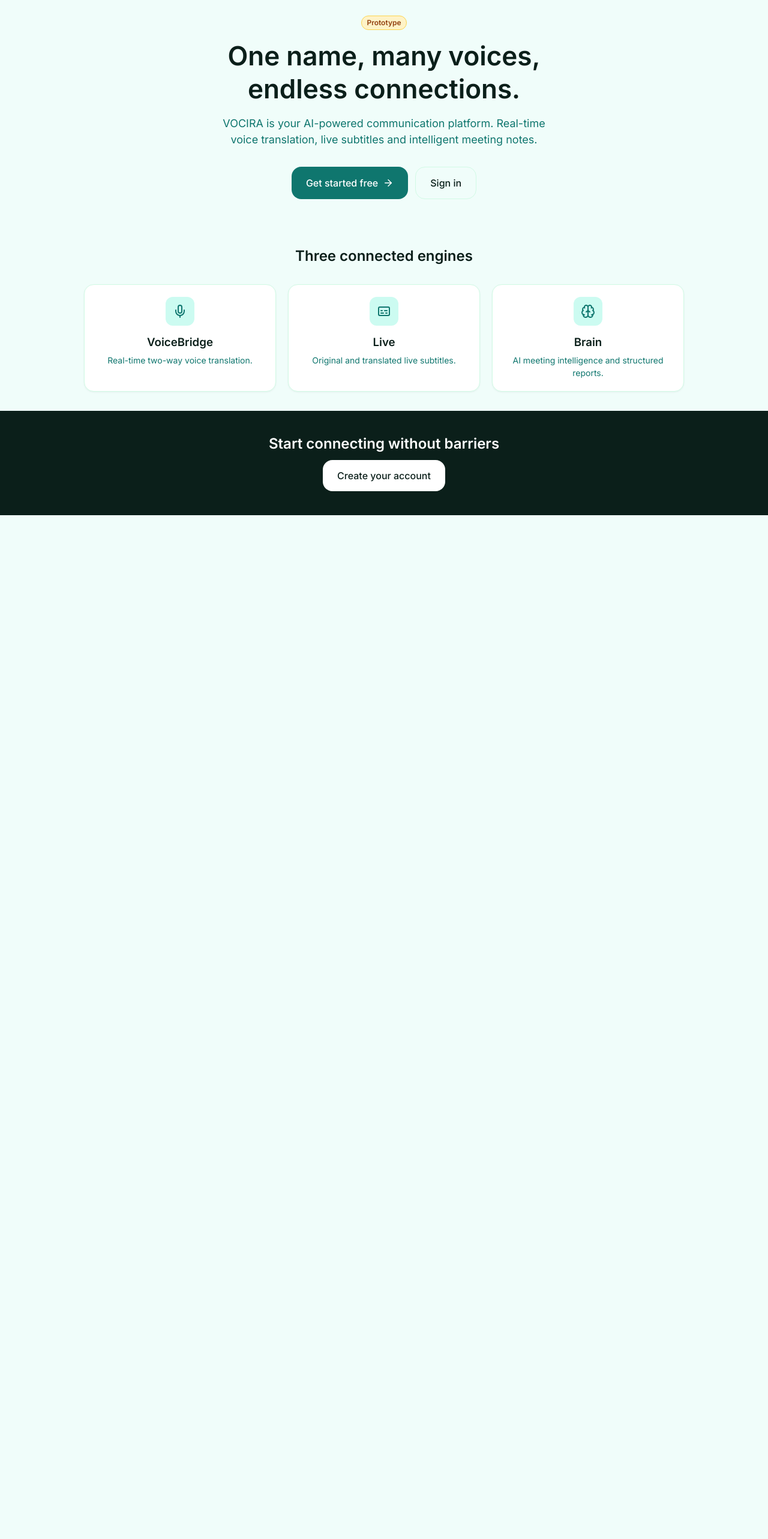
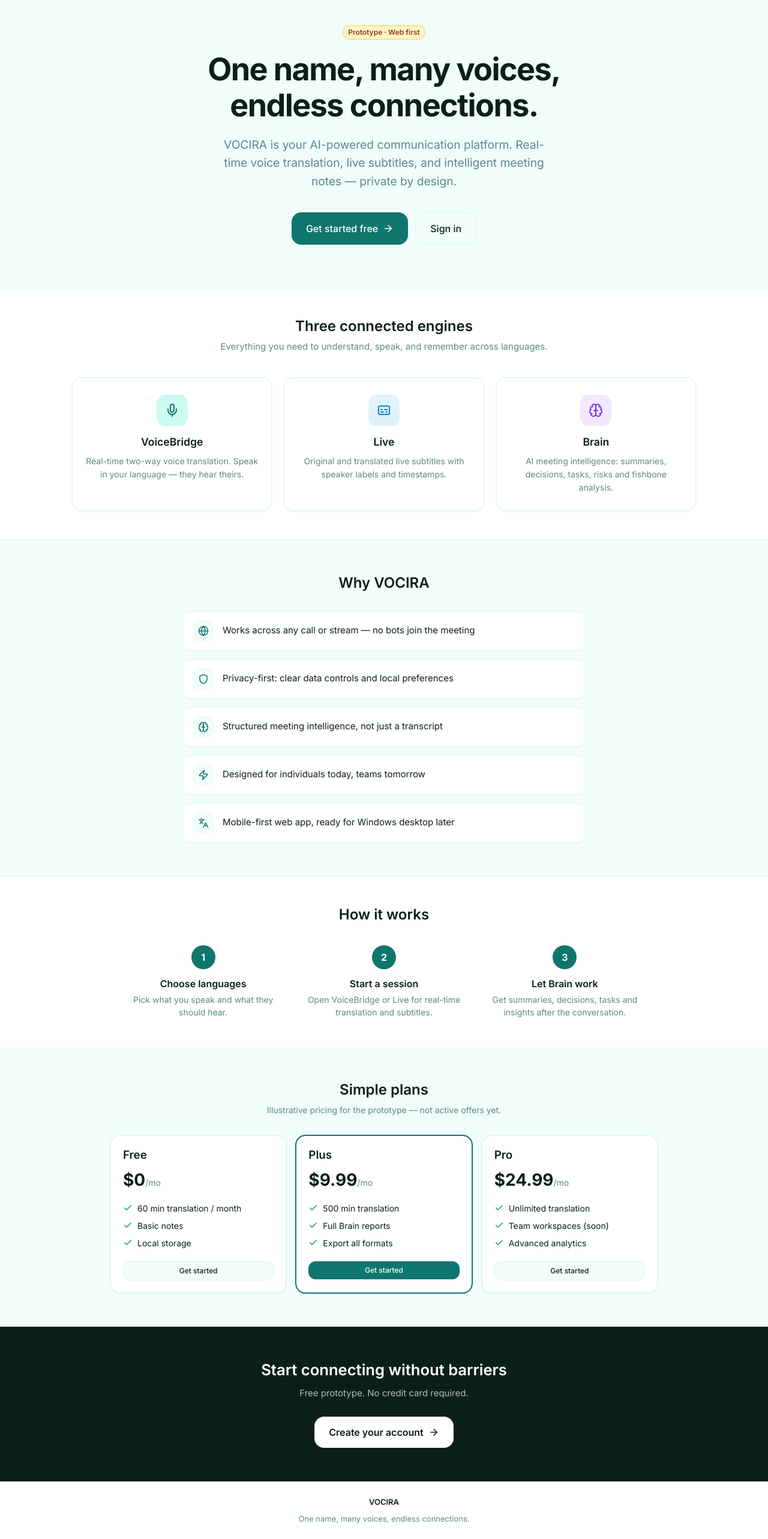
Before and after one commit to axionwave123/vocira, a React (Vite) app: page / in a window 1280 px wide. Shown: the part 87-2653 px from the top of the page at 60% size. Before the commit the page ends 946 px from the top, so only its background shows below. Built offline with nearby package versions, Linux system fonts and the light colour scheme.

Commit message:
Redesign public website: premium Landing page, clearer product story, stronger CTAs

```diff
--- a/src/layouts/PublicLayout.tsx
+++ b/src/layouts/PublicLayout.tsx
@@ -1,17 +1,28 @@
-import { Outlet, Link } from 'react-router-dom'
+import { Outlet, Link, useLocation } from 'react-router-dom'
 
 export default function PublicLayout() {
+  const location = useLocation()
+  const isLanding = location.pathname === '/'
+
   return (
     <div className="public-layout">
       <header className="public-header">
         <Link to="/" style={{ textDecoration: 'none' }}>
-          <span className="sidebar-logo" style={{ color: 'var(--color-deep-navy)' }}>
+          <span style={{
+            fontSize: '1.25rem',
+            fontWeight: 700,
+            letterSpacing: '-0.02em',
+            color: 'var(--color-deep-navy)'
+          }}>
             VOCIRA
           </span>
         </Link>
-        <div style={{ display: 'flex', gap: '12px', alignItems: 'center' }}>
+        <div style={{ display: 'flex', gap: 10, alignItems: 'center' }}>
+          {!isLanding && (
+            <Link to="/" className="btn btn-ghost btn-sm">Home</Link>
+          )}
           <Link to="/auth/signin" className="btn btn-ghost btn-sm">Sign in</Link>
-          <Link to="/auth/signup" className="btn btn-primary btn-sm">Get started</Link>
+          <Link to="/onboarding" className="btn btn-primary btn-sm">Get started</Link>
         </div>
       </header>
       <main className="public-content">
--- a/src/pages/LandingPage.tsx
+++ b/src/pages/LandingPage.tsx
@@ -1,48 +1,233 @@
 import { Link } from 'react-router-dom'
-import { Mic, Captions, Brain, ArrowRight } from 'lucide-react'
+import { Mic, Captions, Brain, ArrowRight, Check, Globe, Shield, Zap, Languages } from 'lucide-react'
 
 export default function LandingPage() {
   return (
-    <div>
-      <section style={{ padding: '48px 24px', textAlign: 'center', maxWidth: 800, margin: '0 auto' }}>
-        <div className="demo-label" style={{ marginBottom: 16 }}>Prototype</div>
-        <h1 style={{ fontSize: 'clamp(1.75rem, 5vw, 2.75rem)', marginBottom: 16 }}>
+    <div style={{ background: 'var(--color-bg)' }}>
+      {/* Hero */}
+      <section style={{
+        padding: '64px 24px 72px',
+        textAlign: 'center',
+        maxWidth: 880,
+        margin: '0 auto'
+      }}>
+        <div className="demo-label" style={{ marginBottom: 20, display: 'inline-flex' }}>
+          Prototype · Web first
+        </div>
+        <h1 style={{
+          fontSize: 'clamp(2rem, 5.5vw, 3.25rem)',
+          fontWeight: 700,
+          lineHeight: 1.15,
+          letterSpacing: '-0.03em',
+          color: 'var(--color-deep-navy)',
+          marginBottom: 20
+        }}>
           One name, many voices,<br />endless connections.
         </h1>
-        <p style={{ fontSize: '1.125rem', color: 'var(--color-text-secondary)', marginBottom: 32, maxWidth: 560, marginLeft: 'auto', marginRight: 'auto' }}>
-          VOCIRA is your AI-powered communication platform. Real-time voice translation, live subtitles and intelligent meeting notes.
+        <p style={{
+          fontSize: 'clamp(1rem, 2.5vw, 1.2rem)',
+          color: 'var(--color-text-muted)',
+          maxWidth: 540,
+          margin: '0 auto 36px',
+          lineHeight: 1.6
+        }}>
+          VOCIRA is your AI-powered communication platform.
+          Real-time voice translation, live subtitles, and intelligent meeting notes — private by design.
         </p>
         <div style={{ display: 'flex', gap: 12, justifyContent: 'center', flexWrap: 'wrap' }}>
-          <Link to="/onboarding" className="btn btn-primary btn-lg">Get started free <ArrowRight size={18} /></Link>
-          <Link to="/auth/signin" className="btn btn-secondary btn-lg">Sign in</Link>
+          <Link to="/onboarding" className="btn btn-primary btn-lg">
+            Get started free <ArrowRight size={18} />
+          </Link>
+          <Link to="/auth/signin" className="btn btn-secondary btn-lg">
+            Sign in
+          </Link>
         </div>
       </section>
-      <section style={{ padding: '32px 24px', background: 'var(--color-very-pale-blue)' }}>
-        <div style={{ maxWidth: 1000, margin: '0 auto' }}>
-          <h2 style={{ textAlign: 'center', marginBottom: 32 }}>Three connected engines</h2>
+
+      {/* Three engines */}
+      <section style={{ padding: '48px 24px', background: 'var(--color-surface)', borderTop: '1px solid var(--color-border)', borderBottom: '1px solid var(--color-border)' }}>
+        <div style={{ maxWidth: 1040, margin: '0 auto' }}>
+          <h2 style={{ textAlign: 'center', fontSize: '1.5rem', marginBottom: 8, color: 'var(--color-deep-navy)' }}>
+            Three connected engines
+          </h2>
+          <p style={{ textAlign: 'center', color: 'var(--color-text-muted)', marginBottom: 40, fontSize: 15 }}>
+            Everything you need to understand, speak, and remember across languages.
+          </p>
           <div style={{ display: 'grid', gridTemplateColumns: 'repeat(auto-fit, minmax(260px, 1fr))', gap: 20 }}>
             {[
-              { icon: Mic, title: 'VoiceBridge', desc: 'Real-time two-way voice translation.' },
-              { icon: Captions, title: 'Live', desc: 'Original and translated live subtitles.' },
-              { icon: Brain, title: 'Brain', desc: 'AI meeting intelligence and structured reports.' },
+              {
+                icon: Mic,
+                title: 'VoiceBridge',
+                desc: 'Real-time two-way voice translation. Speak in your language — they hear theirs.',
+                color: '#0F766E',
+                bg: '#CCFBF1'
+              },
+              {
+                icon: Captions,
+                title: 'Live',
+                desc: 'Original and translated live subtitles with speaker labels and timestamps.',
+                color: '#0284C7',
+                bg: '#E0F2FE'
+              },
+              {
+                icon: Brain,
+                title: 'Brain',
+                desc: 'AI meeting intelligence: summaries, decisions, tasks, risks and fishbone analysis.',
+                color: '#7C3AED',
+                bg: '#F3E8FF'
+              },
             ].map((e) => (
-              <div key={e.title} className="card">
-                <div className="card-body" style={{ textAlign: 'center' }}>
-                  <div style={{ width: 48, height: 48, borderRadius: 12, background: 'var(--color-pale-blue)', display: 'flex', alignItems: 'center', justifyContent: 'center', margin: '0 auto 16px' }}>
-                    <e.icon size={24} color="var(--color-royal-blue)" />
+              <div key={e.title} className="card" style={{ height: '100%' }}>
+                <div className="card-body" style={{ textAlign: 'center', padding: '28px 20px' }}>
+                  <div style={{
+                    width: 52, height: 52, borderRadius: 14,
+                    background: e.bg,
+                    display: 'flex', alignItems: 'center', justifyContent: 'center',
+                    margin: '0 auto 16px'
+                  }}>
+                    <e.icon size={24} color={e.color} />
                   </div>
-                  <h3 style={{ marginBottom: 8 }}>{e.title}</h3>
-                  <p style={{ fontSize: '0.875rem' }}>{e.desc}</p>
+                  <h3 style={{ marginBottom: 10, fontSize: '1.1rem' }}>{e.title}</h3>
+                  <p style={{ fontSize: 14, color: 'var(--color-text-muted)', lineHeight: 1.55 }}>{e.desc}</p>
                 </div>
               </div>
             ))}
           </div>
         </div>
       </section>
-      <section style={{ padding: '40px 24px', textAlign: 'center', background: 'var(--color-deep-navy)', color: 'white' }}>
-        <h2 style={{ color: 'white', marginBottom: 12 }}>Start connecting without barriers</h2>
-        <Link to="/onboarding" className="btn btn-primary btn-lg" style={{ background: 'white', color: 'var(--color-deep-navy)' }}>Create your account</Link>
+
+      {/* Benefits */}
+      <section style={{ padding: '56px 24px', maxWidth: 720, margin: '0 auto' }}>
+        <h2 style={{ textAlign: 'center', fontSize: '1.5rem', marginBottom: 32, color: 'var(--color-deep-navy)' }}>
+          Why VOCIRA
+        </h2>
+        <ul style={{ display: 'grid', gap: 14 }}>
+          {[
+            { icon: Globe, text: 'Works across any call or stream — no bots join the meeting' },
+            { icon: Shield, text: 'Privacy-first: clear data controls and local preferences' },
+            { icon: Brain, text: 'Structured meeting intelligence, not just a transcript' },
+            { icon: Zap, text: 'Designed for individuals today, teams tomorrow' },
+            { icon: Languages, text: 'Mobile-first web app, ready for Windows desktop later' },
+          ].map((b) => (
+            <li key={b.text} style={{
+              display: 'flex', gap: 14, alignItems: 'flex-start',
+              padding: '14px 16px',
+              background: 'var(--color-surface)',
+              border: '1px solid var(--color-border)',
+              borderRadius: 'var(--radius-md)'
+            }}>
+              <div style={{
+                width: 36, height: 36, borderRadius: 10,
+                background: 'var(--color-very-pale-blue)',
+                display: 'flex', alignItems: 'center', justifyContent: 'center',
+                flexShrink: 0
+              }}>
+                <b.icon size={18} color="var(--color-royal-blue)" />
+              </div>
+              <span style={{ fontSize: 15, color: 'var(--color-deep-navy)', paddingTop: 6 }}>{b.text}</span>
+            </li>
+          ))}
+        </ul>
       </section>
+
+      {/* How it works */}
+      <section style={{ padding: '48px 24px', background: 'var(--color-surface)', borderTop: '1px solid var(--color-border)' }}>
+        <div style={{ maxWidth: 880, margin: '0 auto' }}>
+          <h2 style={{ textAlign: 'center', fontSize: '1.5rem', marginBottom: 36, color: 'var(--color-deep-navy)' }}>
+            How it works
+          </h2>
+          <div style={{ display: 'grid', gridTemplateColumns: 'repeat(auto-fit, minmax(200px, 1fr))', gap: 24 }}>
+            {[
+              { step: '1', title: 'Choose languages', desc: 'Pick what you speak and what they should hear.' },
+              { step: '2', title: 'Start a session', desc: 'Open VoiceBridge or Live for real-time translation and subtitles.' },
+              { step: '3', title: 'Let Brain work', desc: 'Get summaries, decisions, tasks and insights after the conversation.' },
+            ].map((s) => (
+              <div key={s.step} style={{ textAlign: 'center' }}>
+                <div style={{
+                  width: 40, height: 40, borderRadius: '50%',
+                  background: 'var(--color-royal-blue)', color: 'white',
+                  display: 'flex', alignItems: 'center', justifyContent: 'center',
+                  fontWeight: 700, margin: '0 auto 14px', fontSize: 16
+                }}>{s.step}</div>
+                <h3 style={{ fontSize: '1rem', marginBottom: 6 }}>{s.title}</h3>
+                <p style={{ fontSize: 14, color: 'var(--color-text-muted)' }}>{s.desc}</p>
+              </div>
+            ))}
+          </div>
+        </div>
+      </section>
+
+      {/* Pricing preview */}
+      <section style={{ padding: '56px 24px', maxWidth: 960, margin: '0 auto' }}>
+        <h2 style={{ textAlign: 'center', fontSize: '1.5rem', marginBottom: 8, color: 'var(--color-deep-navy)' }}>
+          Simple plans
+        </h2>
+        <p style={{ textAlign: 'center', color: 'var(--color-text-muted)', marginBottom: 32, fontSize: 14 }}>
+          Illustrative pricing for the prototype — not active offers yet.
+        </p>
+        <div style={{ display: 'grid', gridTemplateColumns: 'repeat(auto-fit, minmax(240px, 1fr))', gap: 16 }}>
+          {[
+            { name: 'Free', price: '$0', features: ['60 min translation / month', 'Basic notes', 'Local storage'] },
+            { name: 'Plus', price: '$9.99', features: ['500 min translation', 'Full Brain reports', 'Export all formats'], highlight: true },
+            { name: 'Pro', price: '$24.99', features: ['Unlimited translation', 'Team workspaces (soon)', 'Advanced analytics'] },
+          ].map((p) => (
+            <div key={p.name} className="card" style={p.highlight ? { borderColor: 'var(--color-royal-blue)', boxShadow: '0 0 0 1px var(--color-royal-blue)' } : {}}>
+              <div className="card-body">
+                <h3 style={{ marginBottom: 4 }}>{p.name}</h3>
+                <div style={{ fontSize: 28, fontWeight: 700, margin: '8px 0 16px', color: 'var(--color-deep-navy)' }}>
+                  {p.price}<span style={{ fontSize: 14, fontWeight: 400, color: 'var(--color-text-muted)' }}>/mo</span>
+                </div>
+                <ul style={{ marginBottom: 20 }}>
+                  {p.features.map(f => (
+                    <li key={f} style={{ display: 'flex', gap: 8, alignItems: 'flex-start', marginBottom: 8, fontSize: 14 }}>
+                      <Check size={16} color="var(--color-success)" style={{ flexShrink: 0, marginTop: 2 }} />
+                      <span>{f}</span>
+                    </li>
+                  ))}
+                </ul>
+                <Link to="/onboarding" className={`btn ${p.highlight ? 'btn-primary' : 'btn-secondary'} btn-block btn-sm`}>
+                  Get started
+                </Link>
+              </div>
+            </div>
+          ))}
+        </div>
+      </section>
+
+      {/* Final CTA */}
+      <section style={{
+        padding: '56px 24px',
+        textAlign: 'center',
+        background: 'var(--color-deep-navy)',
+        color: 'white'
+      }}>
+        <h2 style={{ color: 'white', marginBottom: 12, fontSize: '1.6rem' }}>
+          Start connecting without barriers
+        </h2>
+        <p style={{ color: 'rgba(255,255,255,0.7)', marginBottom: 28, fontSize: 15 }}>
+          Free prototype. No credit card required.
+        </p>
+        <Link
+          to="/onboarding"
+          className="btn btn-lg"
+          style={{ background: 'white', color: 'var(--color-deep-navy)', fontWeight: 600 }}
+        >
+          Create your account <ArrowRight size={18} />
+        </Link>
+      </section>
+
+      {/* Footer */}
+      <footer style={{
+        padding: '24px',
+        textAlign: 'center',
+        fontSize: 13,
+        color: 'var(--color-text-muted)',
+        borderTop: '1px solid var(--color-border)',
+        background: 'var(--color-surface)'
+      }}>
+        <div style={{ marginBottom: 8, fontWeight: 600, color: 'var(--color-deep-navy)' }}>VOCIRA</div>
+        One name, many voices, endless connections.
+      </footer>
     </div>
   )
 }
```
